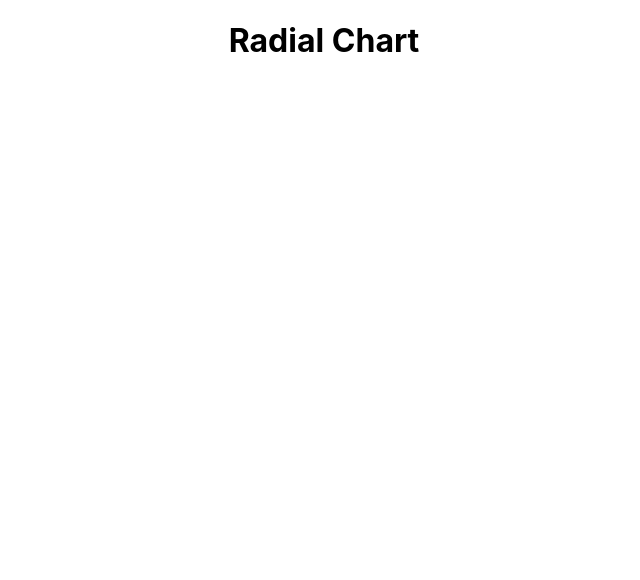
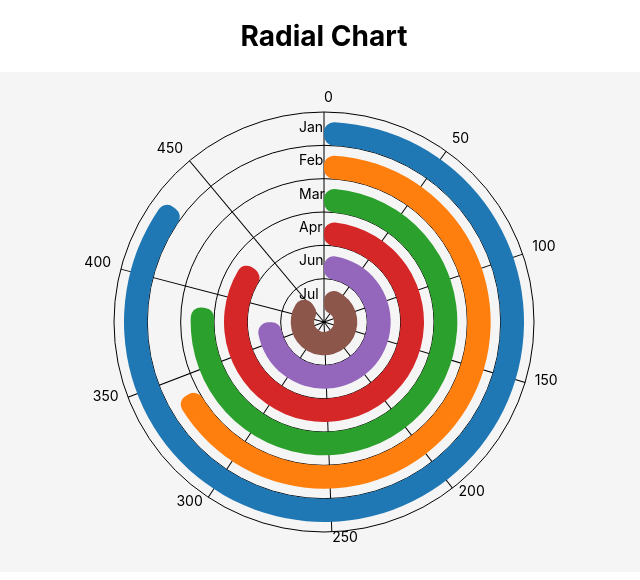
Before and after one commit to simbamkenya/radial-chart-d3, a React (Create React App) app: page / in a window 1280 px wide. Shown: the top 580 px of the page, without its empty margins (316-956 px from the left). Built offline with nearby package versions, Linux system fonts and the light colour scheme.

Commit message:
Basic Radial Chart done

```diff
--- a/src/App.js
+++ b/src/App.js
@@ -1,10 +1,12 @@
 import './App.css';
+import Radial from './components/Radial';
 
 
 function App() {
   return (
     <div className="App">
       <h1>Radial Chart</h1>
+      <Radial/>
     </div>
   );
 }
--- /dev/null
+++ b/src/components/Radial.js
@@ -0,0 +1,92 @@
+import React, { useEffect, useRef} from 'react'
+import {scaleLinear, max, arc, interpolate, scaleOrdinal, schemeCategory10} from 'd3'
+
+
+function Radial() {
+    const width= 960,
+        height = 500,
+        chartRadius = height/2 - 40;
+    const color = scaleOrdinal(schemeCategory10)
+
+    const data = [
+        {name: "Jan", value :432},
+        {name: "Feb", value :340},
+        {name: "Mar", value :389},
+        {name: "Apr", value :432},
+        {name: "Jun", value :379},
+        {name: "Jul", value :460},
+    ]
+
+    // const chartArcs = useRef(chartArcs)
+    const PI = Math.PI,
+        arcMinRadius = 10,
+        arcPadding = 10,
+        labelPadding = -25,
+        numTicks = 10;
+
+    //scale
+    const scale = scaleLinear()
+     .domain([0, max(data, d => d.value) * 1.1])
+     .range([0, 2 * PI])
+
+    const ticks = scale.ticks(numTicks).slice(0,-1)
+    const keys = data.map((d,i) => d.name)
+    // console.log(keys)
+
+    const getInnerRadius = index => (arcMinRadius + (numArcs - (index + 1)) * (arcWidth + arcPadding))
+    const getOuterRadius = index => (getInnerRadius(index) + arcWidth);
+
+    const arcGenerator = arc().cornerRadius(10)
+        // .innerRadius((d,i) => getInnerRadius(2))
+        // .outerRadius((d,i) => getOuterRadius(2))
+        // .startAngle(0)
+        // .endAngle((d,i) => scale(d))
+
+    //number of arcs
+    const numArcs = keys.length
+    const arcWidth = (chartRadius - arcMinRadius - numArcs * arcPadding) / numArcs;
+
+    // const radialAxis =
+
+    // const axialAxis =
+
+    // function arcTween(d, i){
+    //     const interpolate = interpolate(0, d.value)
+    //     return t => arcGenerator(interpolate(i), i)
+    // }
+
+    const rad2deg = angle => angle * 180 / PI;
+
+
+
+    return (
+        <svg width={width} height={height}>
+            <g transform={`translate(${width/2},${height/2})`}>
+                {data.map((d,i)=> (
+                    <g className='r axis'>
+                        <circle r={getOuterRadius(i) + arcPadding}/>
+                        {/* <circle r={25* i + arcPadding}/> */}
+                        <text x={labelPadding} y={-getOuterRadius(i) + arcPadding}>{d.name}</text>
+                    </g>
+                ))}
+
+                {ticks.map((d,i) => (
+                    <g className='a axis' transform={`rotate(${rad2deg(scale(d)) - 90})`}>
+                        <line x2={chartRadius}/>
+                        <text style={{textAnchor: (scale(d) >= PI && scale(d) < 2 * PI ? 'end': null)}}x={chartRadius + 10} transform={`rotate(${90 - rad2deg(scale(d))},${chartRadius+ 10},0)`}>{d}</text>
+                    </g>
+                ))}
+                {data.map((d,i) => (
+                    <g className='data'>
+                        {/* <path d={arcGenerator(d.value)} /> */}
+                        <path  d={arcGenerator({innerRadius: getInnerRadius(i), outerRadius: getOuterRadius(i), startAngle: 0, endAngle: scale(d.value) })} style={{fill: color(d)}} className='arc'/>
+                        {/* {console.log(arcGenerator(d))} */}
+                        {/* {console.log(arcGenerator({innerRadius: getInnerRadius(i), outerRadius: getOuterRadius(i), endAngle: scale(d) }))} */}
+                    </g>
+                ))}
+            </g>
+        </svg>
+    )
+}
+
+export default Radial
--- a/src/index.css
+++ b/src/index.css
@@ -5,9 +5,23 @@ body {
     sans-serif;
   -webkit-font-smoothing: antialiased;
   -moz-osx-font-smoothing: grayscale;
+  font-size: 0.875rem;
 }
 
 code {
   font-family: source-code-pro, Menlo, Monaco, Consolas, 'Courier New',
     monospace;
 }
+svg {
+  background-color: whitesmoke;
+}
+
+circle {
+  fill: none;
+  stroke: black;
+}
+line {
+  stroke: black;
+  fill: none;
+  stroke-width: 1;
+}
```
